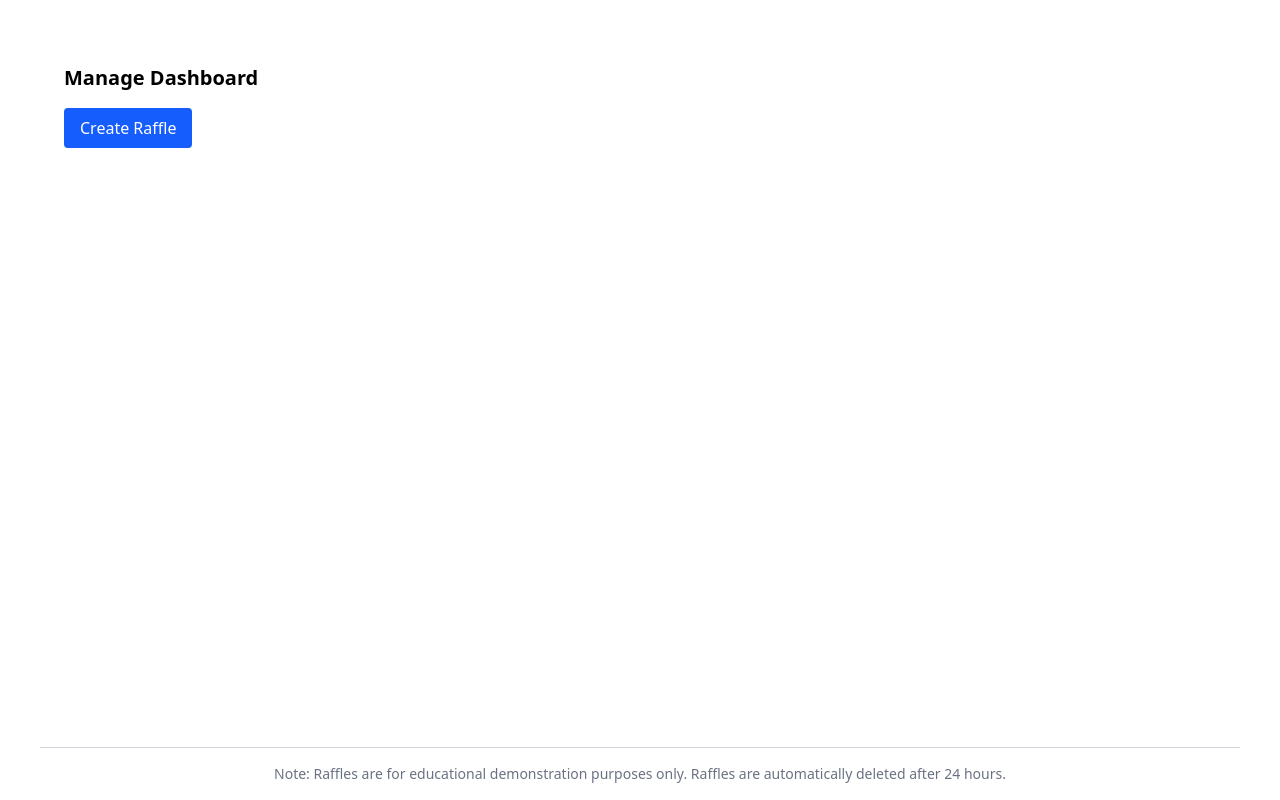
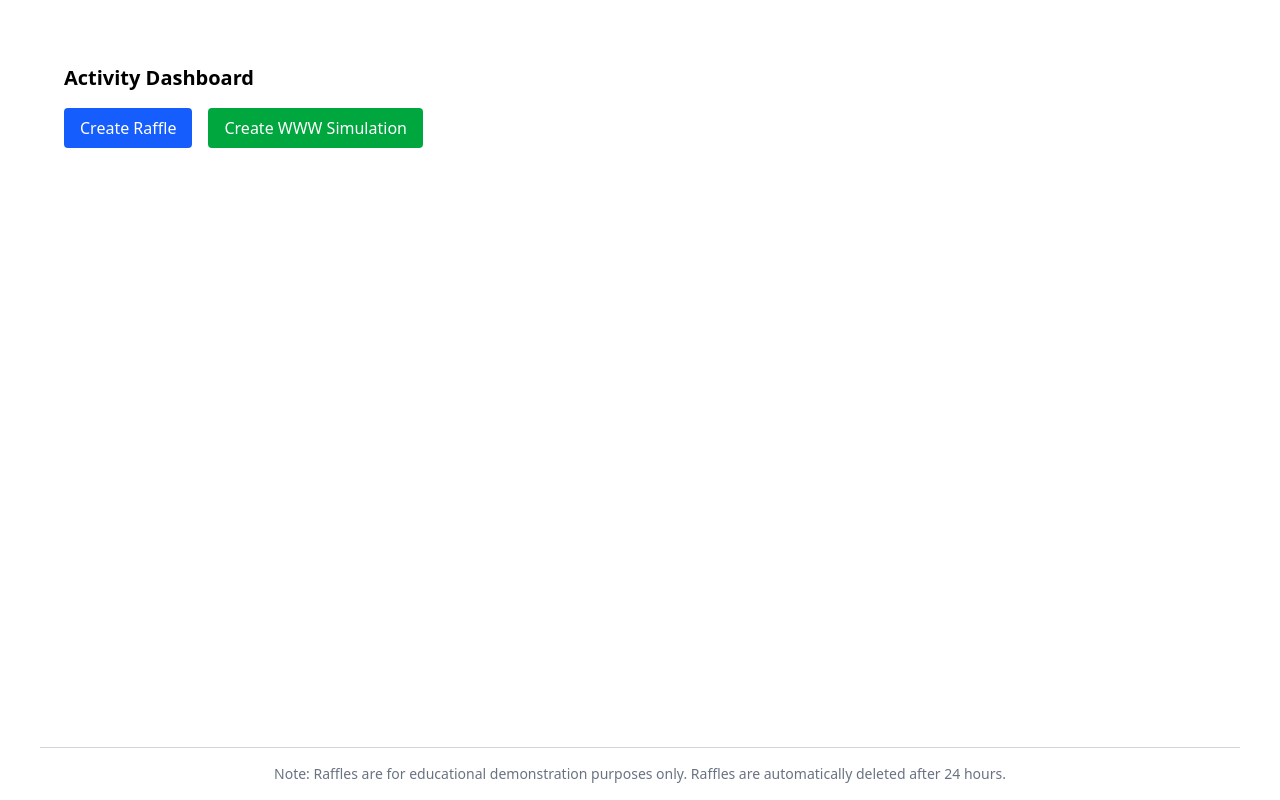
Before and after one commit to PerryHighCS/ActiveBits, a React (Vite) app in the folder client/: page /manage in a window 1280 px wide. Built offline with nearby package versions, Linux system fonts and the light colour scheme.

Commit message:
preparing www-sim

```diff
--- a/client/src/components/manager/ManageDashboard.jsx
+++ b/client/src/components/manager/ManageDashboard.jsx
@@ -23,7 +23,7 @@ export default function ManageDashboard() {
 
   return (
     <div className="p-6">
-      <h1 className="text-xl font-bold mb-4">Manage Dashboard</h1>
+      <h1 className="text-xl font-bold mb-4">Activity Dashboard</h1>
       <div className="space-x-4">
         <button
           className="bg-blue-600 text-white px-4 py-2 rounded"
@@ -31,14 +31,13 @@ export default function ManageDashboard() {
         >
           Create Raffle
         </button>
-        {/*
+
         <button
           className="bg-green-600 text-white px-4 py-2 rounded"
           onClick={() => createSession('www-sim')}
         >
-          Create WWW-Sim
+          Create WWW Simulation
         </button>
-        */}
       </div>
     </div>
   );
```
